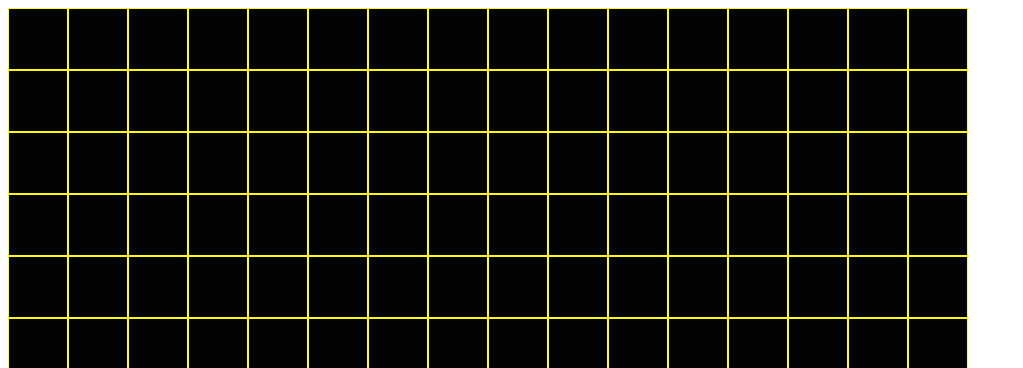
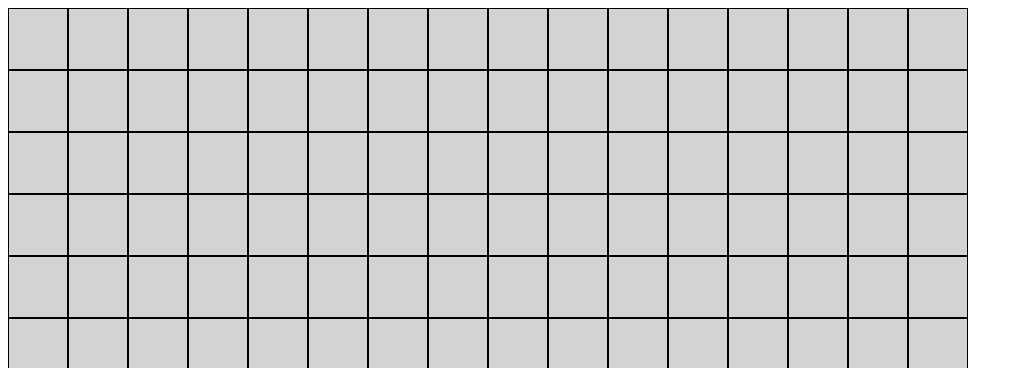
Before and after one commit to Mizakson/etch_a_sketch, a plain HTML site: page index.html in a window 1280 px wide. Shown: the top 368 px of the page, without its empty margins (0-1023 px from the left). Drawn offline with Linux system fonts and the light colour scheme.

Commit message:
Change grid-box border + background-color

```diff
--- a/styles.css
+++ b/styles.css
@@ -7,6 +7,6 @@
 }
 
 .grid-box {
-    border: 1px solid yellow;
-    background-color: black;
+    border: 1px solid black;
+    background-color: lightgray;
 }
```
